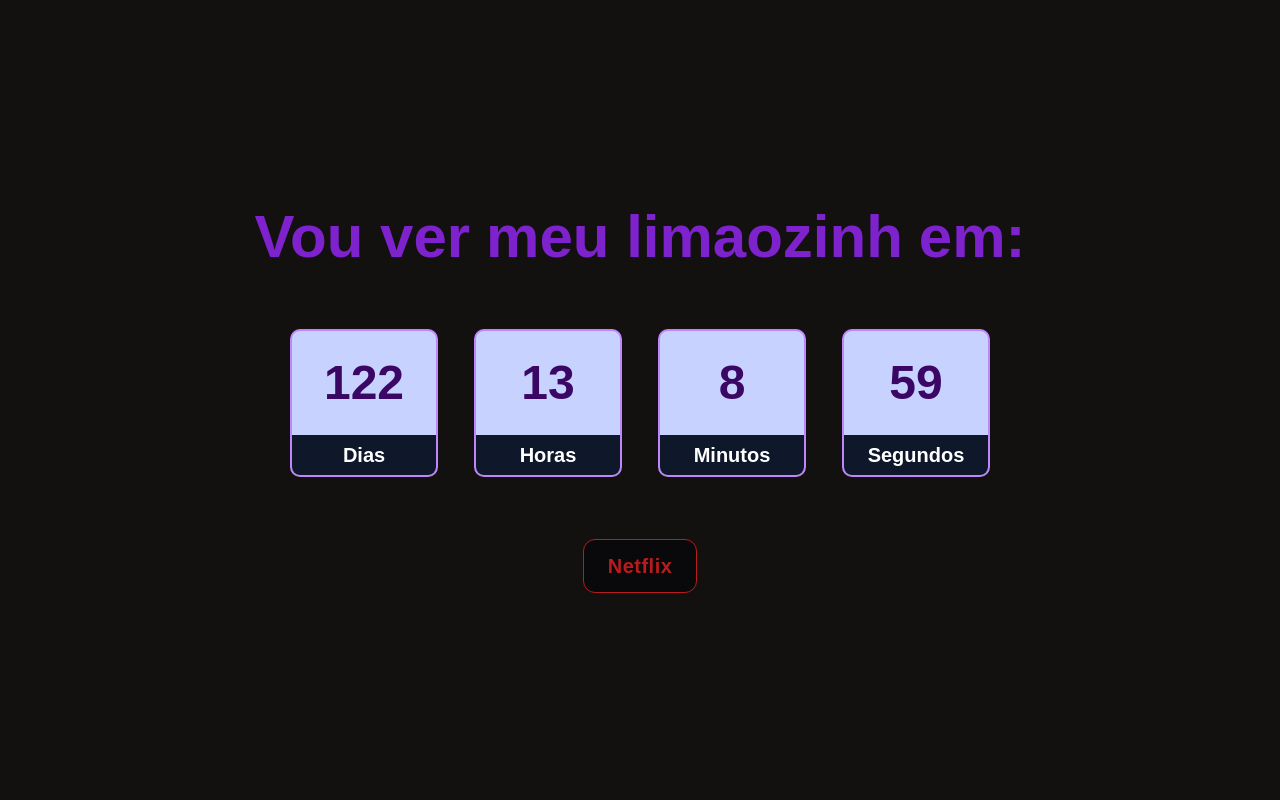
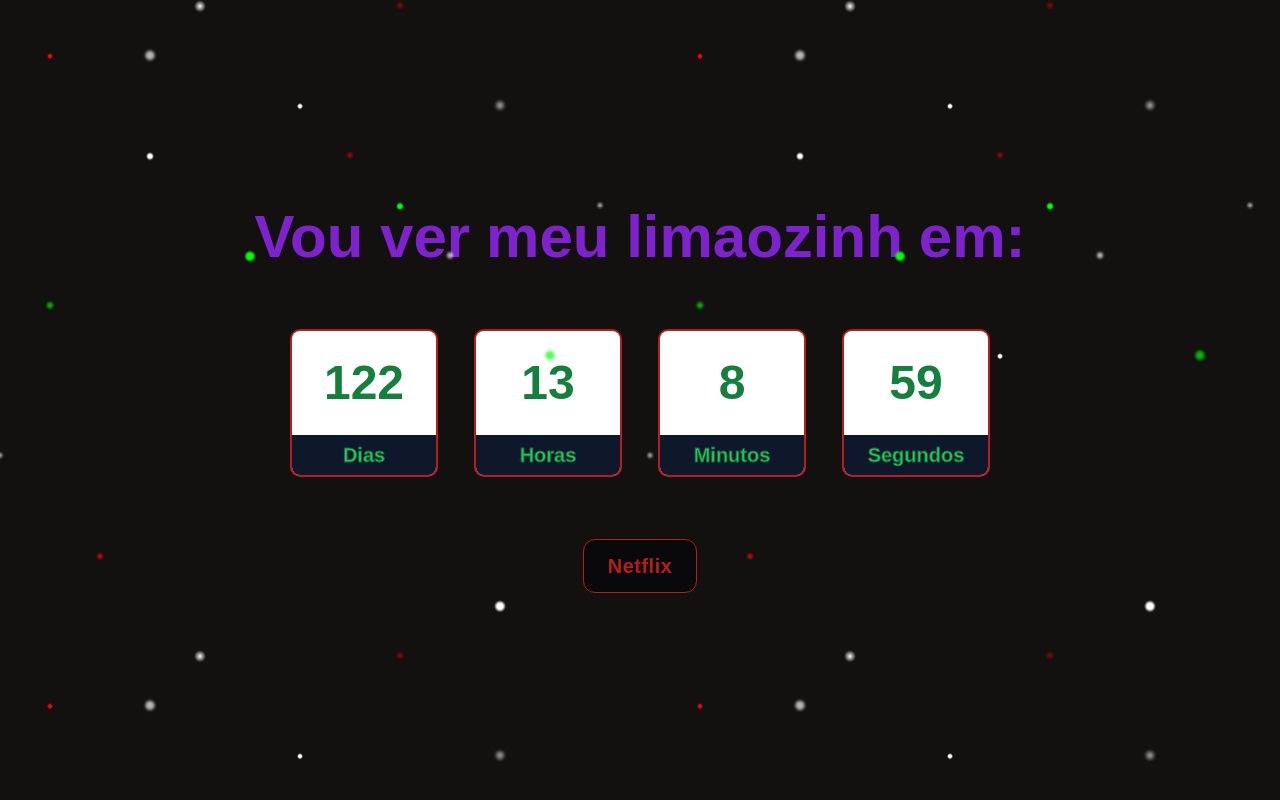
Before and after one commit to Nathan-013/Countdown-next, a Next.js app: page / in a window 1280 px wide. Built offline with nearby package versions, Linux system fonts and the light colour scheme.

Commit message:
add santa theme

```diff
--- a/app/components/Contador.jsx
+++ b/app/components/Contador.jsx
@@ -1,6 +1,20 @@
 const Contador = ({ title, number }) => {
   return (
-    <div className='flex flex-col rounded-lg bg-indigo-200 w-36 h-36 items-center justify-between ring-2 ring-purple-400'>
+    <div className='flex flex-col rounded-lg bg-white w-36 h-36 items-center justify-between ring-2 ring-red-700 border-red-700'>
+      <p className='text-5xl font-bold mt-7 text-green-700'>
+        {number}
+      </p>
+      <h3 className='text-xl text-green-500 text-stroke-mc font-semibold bg-slate-900 w-full py-1.5 rounded-b-lg text-center'>
+        {title}
+      </h3>
+    </div>
+  )
+}
+
+export default Contador
+
+/*
+<div className='flex flex-col rounded-lg bg-indigo-200 w-36 h-36 items-center justify-between ring-2 ring-purple-400'>
       <p className='text-5xl font-bold mt-7 text-purple-950'>
         {number}
       </p>
@@ -8,7 +22,4 @@
         {title}
       </h3>
     </div>
-  )
-}
-
-export default Contador
+*/
--- a/app/globals.css
+++ b/app/globals.css
@@ -184,3 +184,68 @@
 .cabecario__filme {
   @apply relative;
 }
+
+/*Efeito de neve */
+.snowContainer {
+  height: 100vh;
+  width: 100%;
+  background-size: cover;
+  background-position: center bottom;
+  overflow: hidden;
+  position: fixed;
+  z-index: 999;
+  pointer-events: none;
+}
+
+.snow, .snow:before, .neve:after {
+  position: fixed;
+  top: -500px;
+  left: 0;
+  bottom: 0;
+  right: 0;
+  background-image:
+    radial-gradient(4px 4px at 100px 50px, #f00, transparent),
+    radial-gradient(6px 6px at 200px 150px, #ffffff, transparent),
+    radial-gradient(3px 3px at 300px 250px, #ffffff 50%, transparent),
+    radial-gradient(4px 4px at 400px 350px, #0f0 50%, transparent),
+    radial-gradient(6px 6px at 500px 100px, #ffffff 50%, transparent),
+    radial-gradient(3px 3px at 50px 200px, #f00 50%, transparent),
+    radial-gradient(4px 4px at 150px 300px, #ffffff 50%, transparent),
+    radial-gradient(6px 6px at 250px 400px, #0f0 50%, transparent),
+    radial-gradient(3px 3px at 350px 500px, #ffffff 50%, transparent);
+  background-size: 650px 650px;
+  animation: snowfall 10s linear infinite;
+  content: "";
+  pointer-events: none;
+}
+
+.snow:after {
+  margin-left: 250px;
+  opacity: 0.5;
+  filter: blur(20px);
+  animation-duration: 1s;
+  animation-direction: reverse;
+  pointer-events: none;
+}
+
+.snow:before {
+  margin-left: -350px;
+  opacity: 0.7;
+  filter: blur(1px);
+  animation-duration: 70s;
+  animation-direction: reverse;
+  pointer-events: none;
+}
+
+@keyframes snowfall {
+  from {
+    transform: translateY(0px);
+    pointer-events: none;
+
+  }
+
+  to {
+    transform: translateY(650px);
+    pointer-events: nones;
+  }
+}
--- a/app/layout.js
+++ b/app/layout.js
@@ -23,7 +23,10 @@
       <body
         className={`${geistSans.variable} ${geistMono.variable} antialiased`}
       >
-        {children}
+        <div className="snowContainer">
+          <div className="snow"></div>
+          {children}
+        </div>
       </body>
     </html>
   );
--- a/app/page.js
+++ b/app/page.js
@@ -31,11 +31,11 @@
     return (
       <section className="flex flex-col gap-5">
        <div className="flex flex-col gap-3">
-          <h1 className='text-3xl lg:text-5xl font-bold text-center text-purple-600'>
-            Nathan e Iza Caroline
+          <h1 className='text-5xl lg:text-5xl font-bold text-center text-red-600 text-stroke'>
+            IZA CAROLINE SILVA BARBOSA
           </h1>
-          <h1 className='text-xl lg:text-3xl font-bold text-center text-purple-300'>
-          💜
+          <h1 className='text-xl lg:text-3xl font-bold text-center text-stroke-sm'>
+            ❤️🎅 Você é meu melhor presente há: 🎁🎄
           </h1>
        </div>
         <div className='flex justify-center gap-10 w-30 flex-wrap'>
@@ -47,11 +47,15 @@
 
           <Contador title="Segundos" number={-second} />
         </div>
+
+        <span className="text-center text-sm">
+          Em produção... Volte no ano novo para mais surpresas!
+        </span>
       </section>
     )
   } else {
     return(
-      <h1 className='text-3xl lg:text-6xl font-bold text-center text-purple-700'>
+      <h1 className='text-3xl lg:text-6xl font-bold text-center text-stroke'>
         Carregando a saudade...
       </h1>
     )
--- a/tailwind.config.js
+++ b/tailwind.config.js
@@ -13,5 +13,23 @@
       },
     },
   },
-  plugins: [],
+  plugins: [
+    function ({ addUtilities }) {
+      const newUtilities = {
+        '.text-stroke': {
+          '-webkit-text-stroke': '0.5px green',
+          'color': '#f00',
+        },
+        '.text-stroke-sm': {
+          '-webkit-text-stroke': '0.3px white',
+          'color': '#f00',
+        },
+        '.text-stroke-mc': {
+          '-webkit-text-stroke': '0.8px #166534',
+          'color': '#22c55e',
+        }
+      };
+      addUtilities(newUtilities);
+    }
+  ],
 };
```
Also changed, not shown: 1 other file (tests, documents, lock files or other folders).
